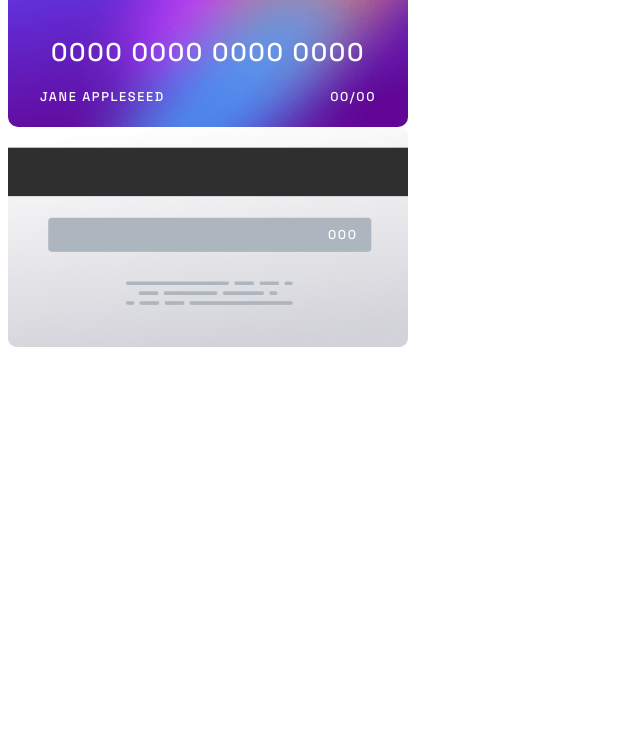
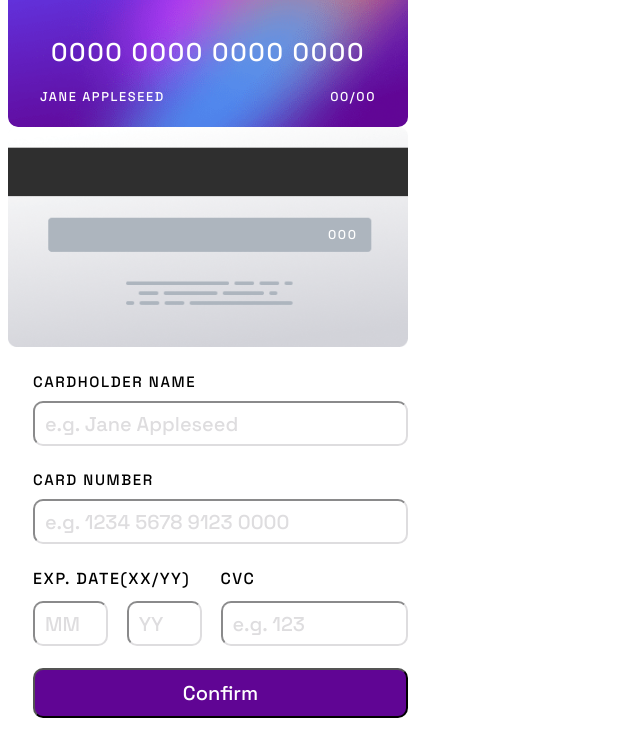
Before and after one commit to Ekin-shieh/interactive-card-details-form, a plain HTML site: page index.html in a window 1280 px wide. Shown: the part 101-856 px from the top of the page, without its empty margins (0-640 px from the left). Before the commit the page ends 800 px from the top, so only its background shows below. Drawn offline with Linux system fonts and the light colour scheme.

Commit message:
make the submit form

```diff
--- a/index.html
+++ b/index.html
@@ -6,6 +6,7 @@
   <link rel="icon" type="image/png" sizes="32x32" href="/images/favicon-32x32.png">
   <link rel="stylesheet" href="/style/bg-card.css">
   <link rel="stylesheet" href="/style/body.css">
+  <link rel="stylesheet" href="/style/form.css">
   <title>Frontend Mentor | Interactive card details form</title>
 </head>
 <body>
@@ -21,5 +22,23 @@
     <img src="/images/bg-card-back.png">
     <div class="back-num">000</div>
   </div>
+  <form>
+    <label>
+      <div>CARDHOLDER NAME</div>
+      <input type="text" placeholder="e.g. Jane Appleseed">
+    </label>
+    <label>
+      <div>CARD NUMBER</div>
+      <input type="number" placeholder="e.g. 1234 5678 9123 0000">
+    </label>
+    <div class="short-input">
+      <div class="header">EXP. DATE(XX/YY)</div>
+      <div class="header">CVC</div>
+      <input placeholder="MM">
+      <input placeholder="YY">
+      <input class="cvc" placeholder="e.g. 123">
+    </div>
+    <button>Confirm</button>
+  </form>
 </body>
 </html>
--- a/style/body.css
+++ b/style/body.css
@@ -6,16 +6,8 @@ body {
     letter-spacing: 0.1em;
 }
 
-@media screen and (max-width: 768px) {
+@media screen and (max-width: 375px) {
   body {
-    font-family: 'Space Grotesk', sans-serif;
     font-weight: 500;
   }
 }
-
-@media screen and (max-width: 480px) {
-  body {
-    font-family: 'Space Grotesk', sans-serif;
-    font-weight: 500;
-  }
-}
--- /dev/null
+++ b/style/form.css
@@ -0,0 +1,65 @@
+form {
+    display: grid;
+    grid-template-columns: repeat(2, 1fr);
+    width: 375px;
+    height: 350px;
+    padding: 25px;
+
+    label {
+        width: 100%;
+        font-size: 15px;
+        grid-column: span 2;
+    }
+
+    input,
+    button {
+        font-family: inherit;
+        font-size: 20px;
+        width: 100%;
+        border-radius: 10px;
+    }
+
+    input {
+        height: 45px;
+        border-color: hsl(270, 3%, 87%);
+        margin: 10px 0 20px 0;
+        padding: 0 10px;
+        box-sizing: border-box;
+    }
+
+    input::placeholder {
+        color: hsl(270, 3%, 87%)
+    }
+
+    button {
+        grid-column: span 2;
+        height: 50px;
+        background-color: hsl(278, 94%, 30%);
+        color:hsl(0, 100%, 100%);
+    }
+
+    input[type="number"]::-webkit-outer-spin-button,
+    input[type="number"]::-webkit-inner-spin-button {
+    -webkit-appearance: none;
+    margin: 0;
+    }
+
+    .short-input {
+        display: grid;
+        grid-template-columns: repeat(4, 1fr);
+        grid-column: span 2;
+
+        input {
+            width: 80%;
+        }
+
+        .header {
+            grid-column: span 2;
+        }
+
+        .cvc {
+            grid-column: span 2;
+            width:100%;
+        }
+    }
+}
```
